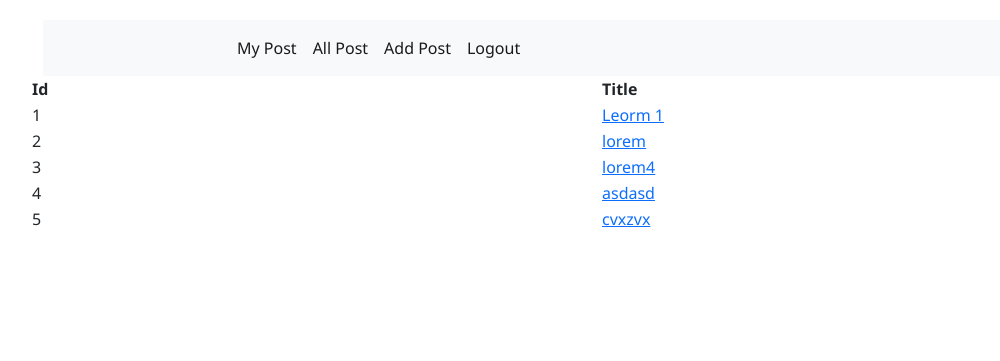
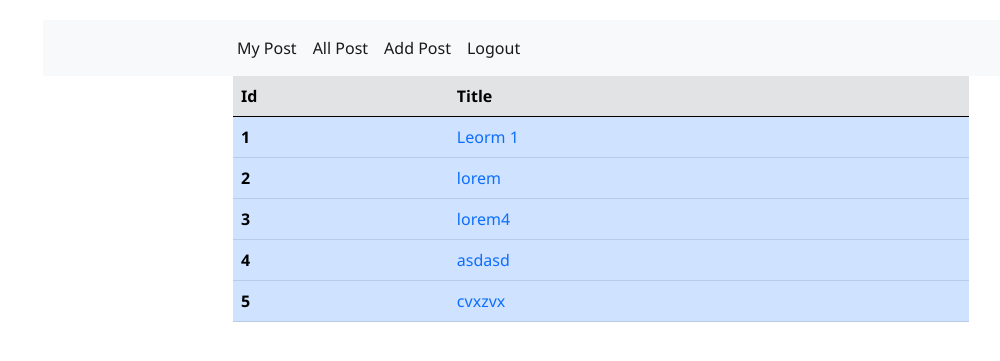
Before and after one commit to rajuraj8881/personal-blog-project, a PHP site: page /allpost.php in a window 1280 px wide. Shown: the top 361 px of the page, without its empty margins (39-1039 px from the left). Run offline with PHP 8.4, Linux system fonts and the light colour scheme; a user stored in the database is signed in; data comes from the database, SQL or seed files in the repository; some libraries are stand-ins or nearby versions.

Commit message:
show all users post page disgn

```diff
--- a/src/allpost.php
+++ b/src/allpost.php
@@ -16,11 +16,13 @@
     <div class="container">
     <?php include'lib/menu.php'?>
         <div class="row">
-            <table id="table-body">
+            <div class="col-md-2"></div>
+            <div class="col-md-8">
+                <table class="table table-hover">
                     <thead>
-                    <tr>
-                        <th class="table-header" width="20%">Id</th>
-                        <th class="table-header" width="20%">Title</th>
+                        <tr class="table-secondary">
+                            <th scope="col">Id</th>
+                            <th scope="col">Title</th>
                         </tr>
                     </thead>
                     <tbody>
@@ -31,15 +33,16 @@
                             $counter = 0;
                             foreach($users as $user):
                         ?>
-                    <tr class="table-row">
-                        <td><?php echo ++$counter; ?></td>
-                        <td><a href="single.php?id=<?php echo $user->id; ?>"><?php echo $user->title; ?></a></td>
+                        <tr class="table-primary">
+                            <th scope="row"><?php echo ++$counter; ?></th>
+                            <td><a class="nounderline" href="single.php?id=<?php echo $user->id; ?>"><?php echo $user->title; ?></a></td>
                         </tr>
                         <?php
                             endforeach;
                         ?>
                     </tbody> <!--End table body -->
                 </table>
+            </div>
         </div>
     </div>
 
```
Lines whose indentation alone changed are shown as unchanged.
